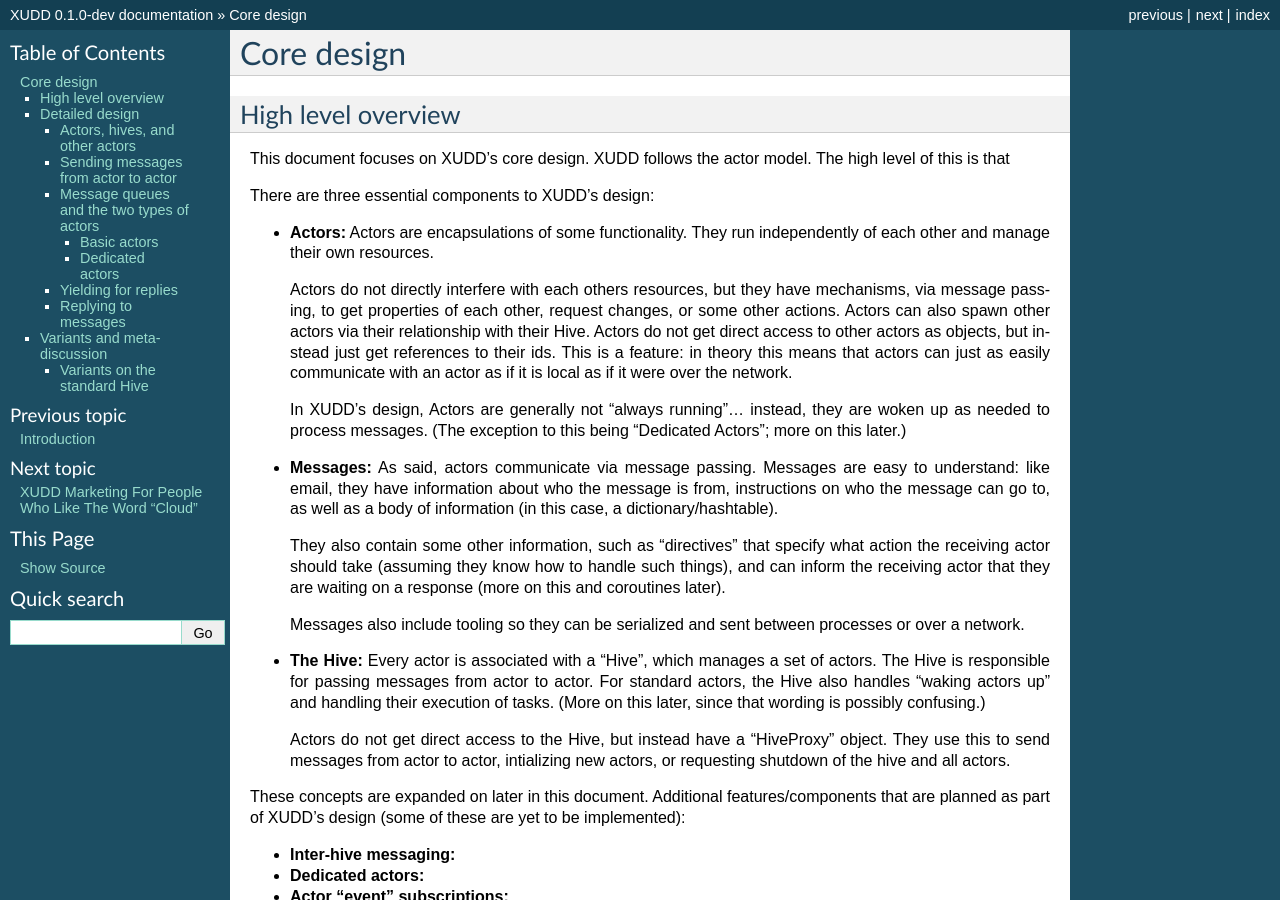
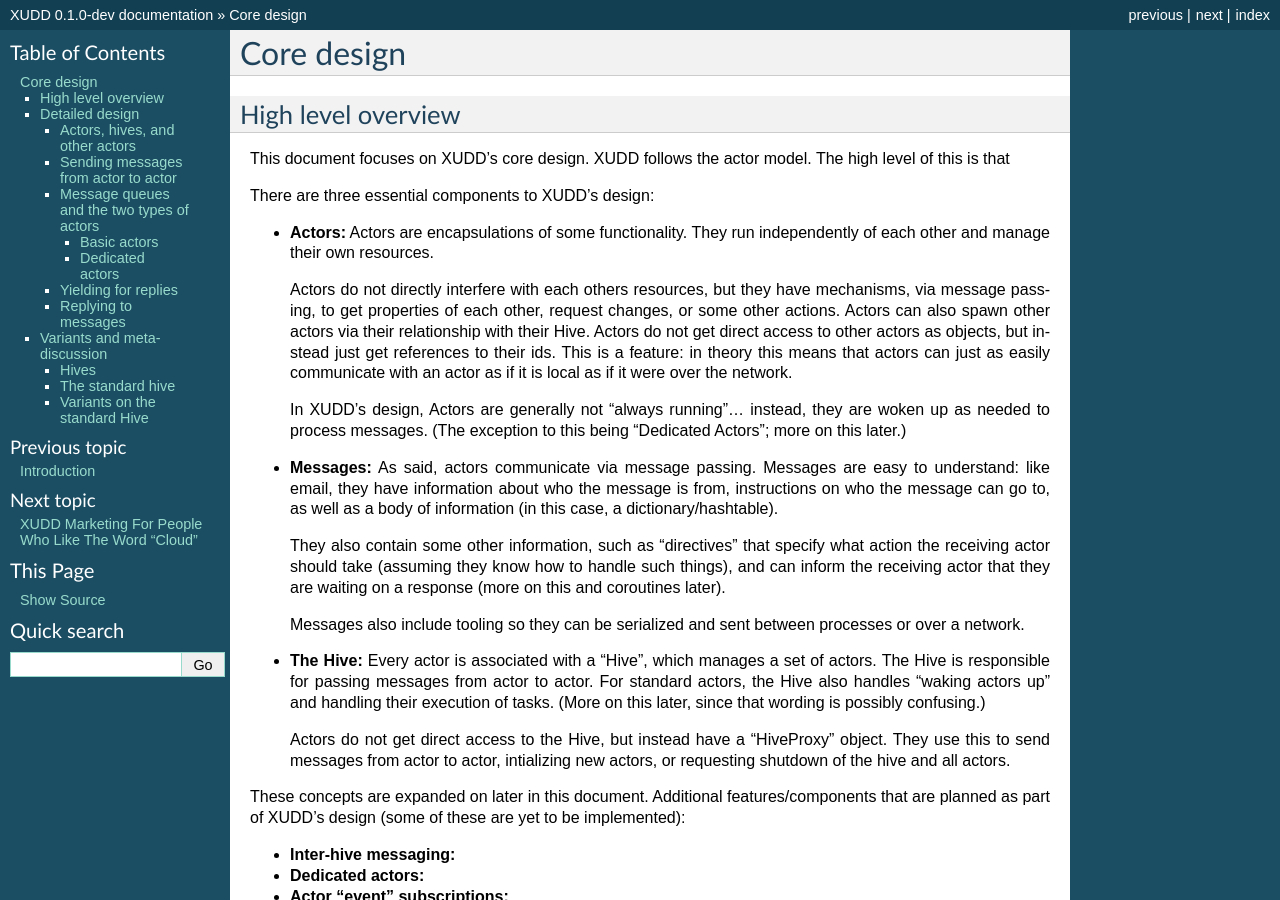
Before and after one commit to xudd/xudd, a Sphinx documentation site: the page built from docs/source/core.rst, in a window 1280 px wide and 900 px high. Built offline with Sphinx 7.4.7, drawn with Linux system fonts in a browser that asks for light colours; some of the changed text lies outside the part shown.

Commit message:
More scaffolding for core documentation

```diff
--- a/docs/source/core.rst
+++ b/docs/source/core.rst
@@ -112,12 +112,14 @@ You can see how this works in code:
 Sending messages from actor to actor
 ------------------------------------
 
+
+
+
 .. autoclass:: xudd.message.Message
 
 
 Message queues and the two types of actors
 ------------------------------------------
-
 
 Basic actors
 ~~~~~~~~~~~~
@@ -137,8 +139,19 @@ Replying to messages
 --------------------
 
 
+Hives
+
 Variants and meta-discussion
 ============================
 
+Hives
+-----
+
+
+The standard hive
+-----------------
+
+
+
 Variants on the standard Hive
 -----------------------------
```
